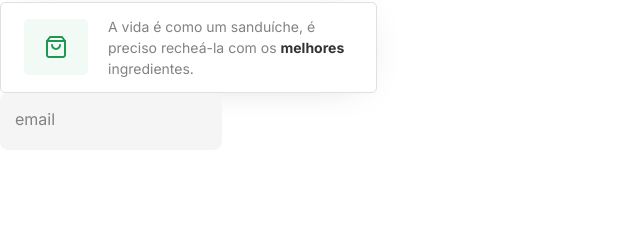
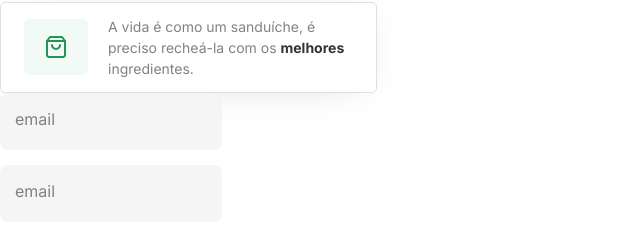
Before and after one commit to Danielle-Luz/Burguershop, a React (Create React App) app: page /login in a window 1280 px wide. Shown: the part 201-438 px from the top of the page, without its empty margins (0-640 px from the left). Built offline with nearby package versions, Linux system fonts and the light colour scheme.

Commit message:
feat: add form gap

```diff
--- a/src/components/FormUser/index.tsx
+++ b/src/components/FormUser/index.tsx
@@ -6,6 +6,7 @@ export function FormUser() {
     <>
       <FormUserStyled>
         <InputWrapper label="email" type="email" />
+        <InputWrapper label="email" type="email" />
       </FormUserStyled>
     </>
   );
--- a/src/components/FormUser/styles.ts
+++ b/src/components/FormUser/styles.ts
@@ -1,5 +1,9 @@
 import styled from "styled-components";
 
 export const FormUserStyled = styled.form`
-
+  display: flex;
+  flex-direction: column;
+  gap: 15px;
+  max-width: 452px;
+  width: 100%;
 `
```
